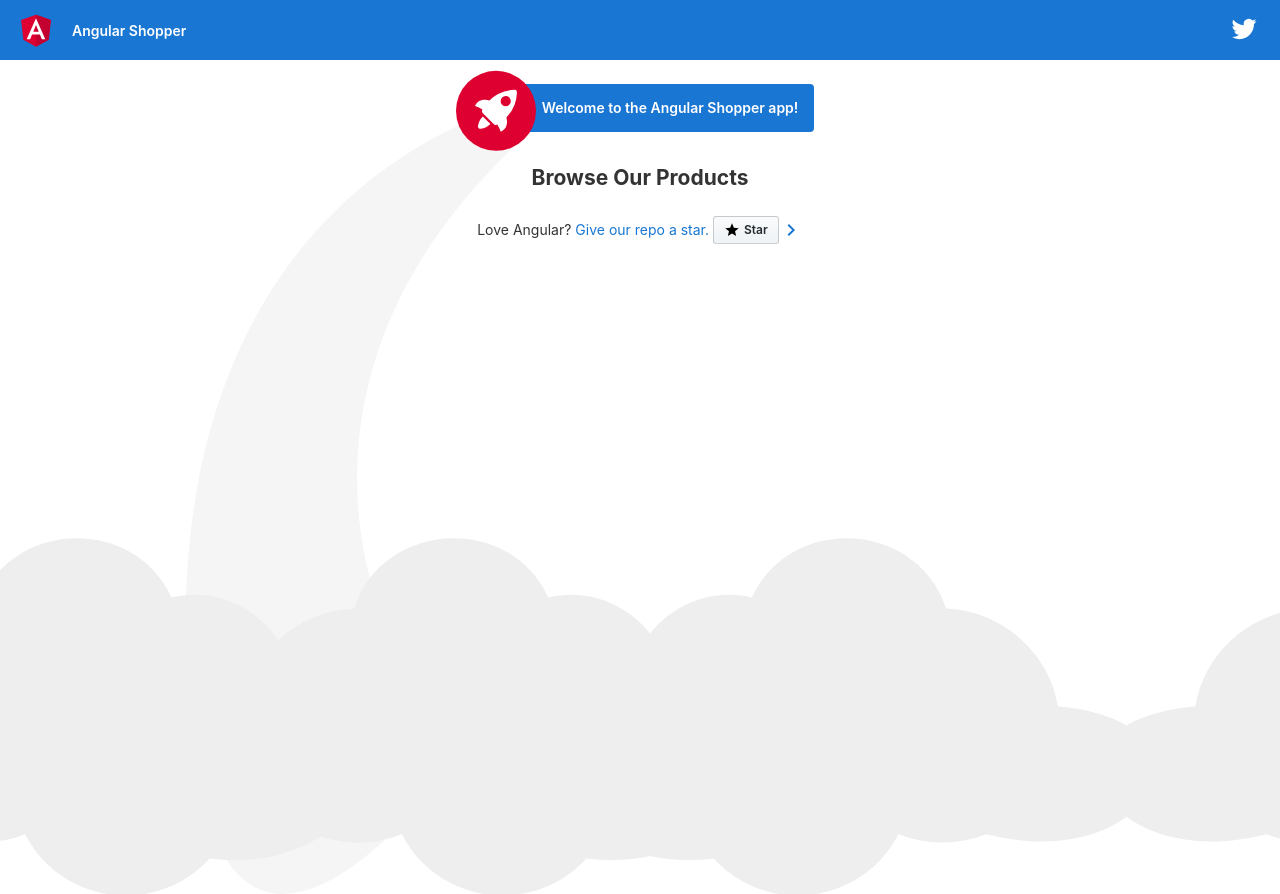
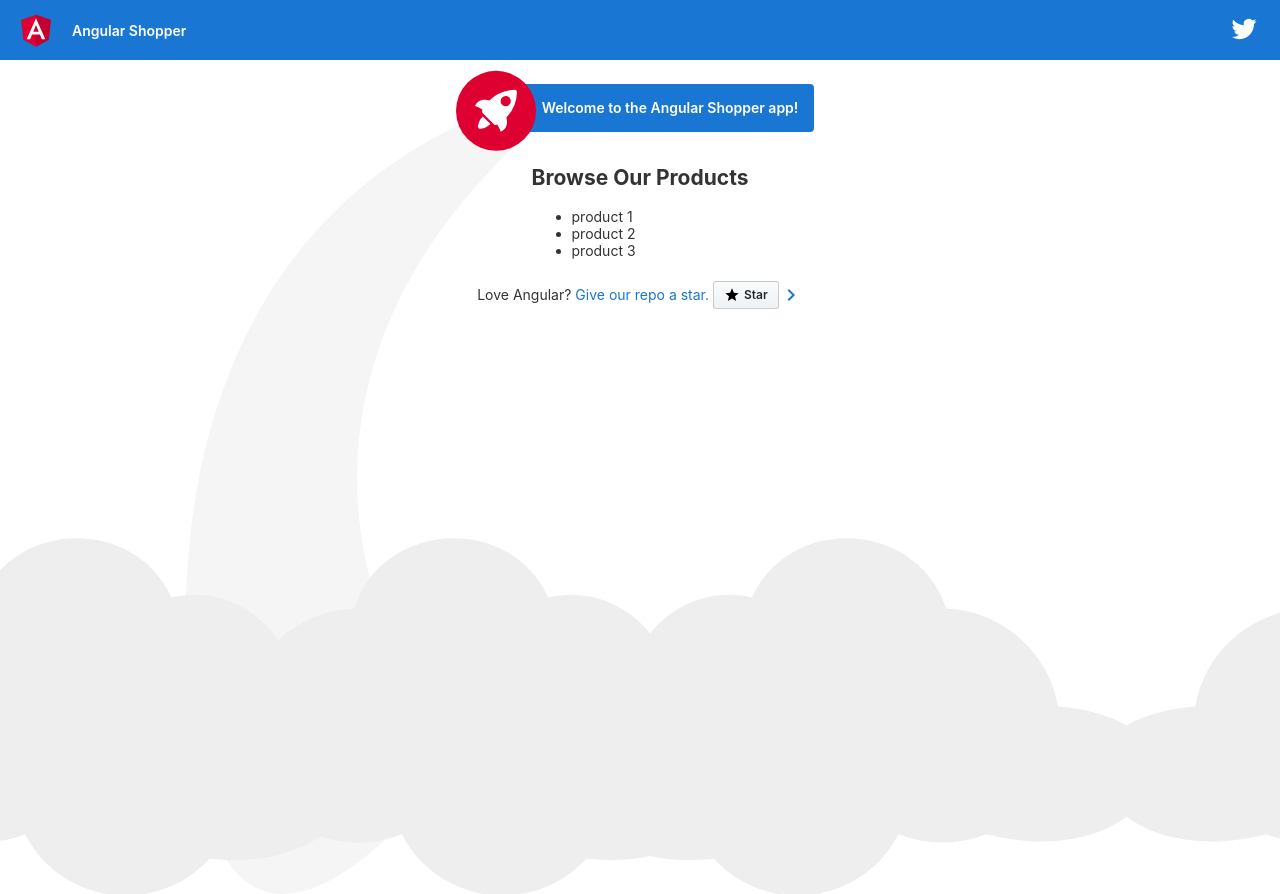
Before and after one commit to target-practice/AngularShopper, an Angular app: page / in a window 1280 px wide. Built offline with nearby package versions, Linux system fonts and the light colour scheme.

Commit message:
Loop through data (+ modify DOM) using an Angular concept: Directives
Simplified: using strings instead of objects ~https://youtu.be/k5E2AVpwsko?t=6248

```diff
--- a/src/app/products.component.ts
+++ b/src/app/products.component.ts
@@ -2,12 +2,23 @@ import { Component } from '@angular/core';
 
 @Component({
     selector: 'products', // creates custom HTML element <products>
-    template: '<h2>{{ getTitle() }}</h2>' // the HTML markup to be rendered
+    template:
+    	`
+    	<h2>{{ getTitle() }}</h2>
+    	<ul>
+    		<li *ngFor="let product of products">
+    			{{ product }}
+    		</li>
+    	</ul>
+
+    	` // the HTML markup to be rendered
 })
 export class ProductsComponent {
 
     title = "Browse Our Products";
 
+    products = ["product 1", "product 2", "product 3"];
+
     getTitle() {
     	return this.title;
     }
```
